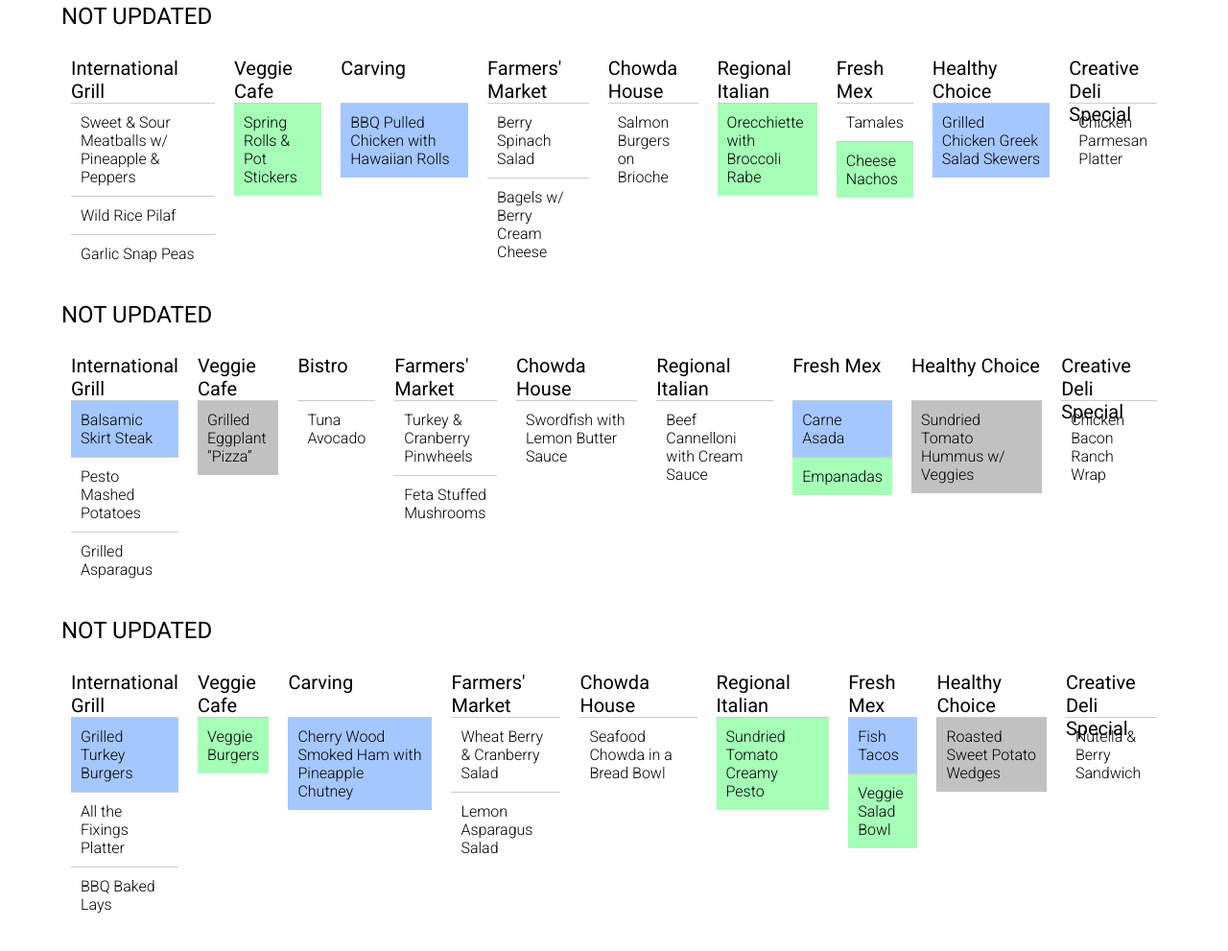
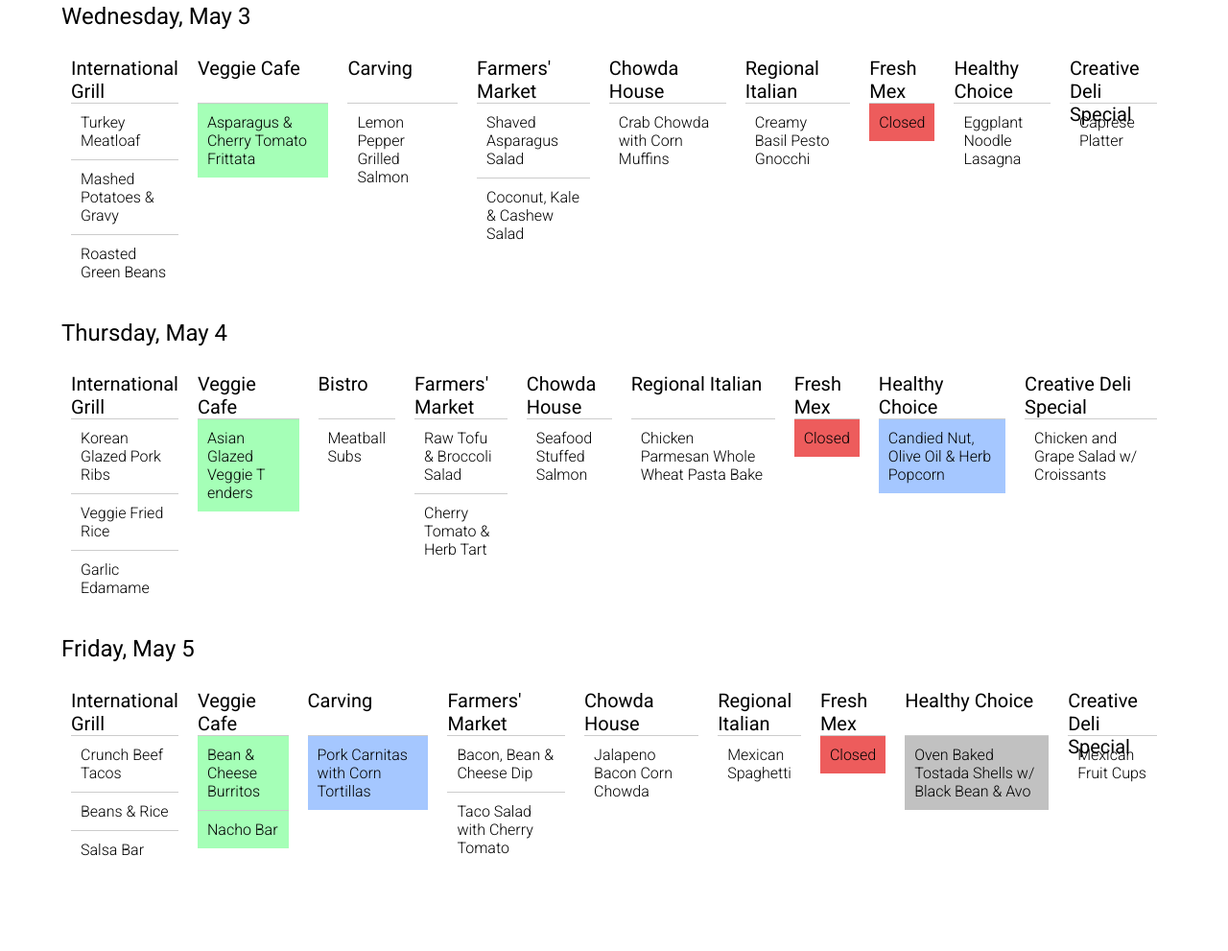
Before and after one commit to HarkerDev/harker-lunch, a plain HTML site: page index.html in a window 1280 px wide. Shown: the part 761-1752 px from the top of the page at 96% size. After the commit the page ends 1708 px from the top, so only its background shows below. Drawn offline with Linux system fonts and the light colour scheme.

Commit message:
Update menu for next week, and color code closed stations

```diff
--- a/index.html
+++ b/index.html
@@ -42,7 +42,7 @@
 
       <div class="food_station">
         <h3 class = "place">Carving</h3>
-        <div class="course">Closed</div>
+        <div class="course closed">Closed</div>
       </div>
 
       <div class="food_station">
@@ -54,7 +54,7 @@
 
       <div class="food_station">
         <h3 class = "place">Chowda House</h3>
-        <div class="course">Closed</div>
+        <div class="course closed">Closed</div>
       </div>
 
       <div class="food_station">
@@ -64,7 +64,7 @@
 
       <div class="food_station">
         <h3 class = "place">Fresh Mex</h3>
-        <div class="course">Closed</div>
+        <div class="course closed">Closed</div>
       </div>
 
       <div class="food_station">
@@ -119,7 +119,7 @@
 
       <div class="food_station">
         <h3 class = "place">Fresh Mex</h3>
-        <div class="course">Closed</div>
+        <div class="course closed">Closed</div>
       </div>
 
       <div class="food_station">
@@ -136,168 +136,166 @@
   </div>
 
   <div id="wednesday">
-    <h2>NOT UPDATED</h2>
+    <h2>Wednesday, May 3</h2>
     <div class="day">
 
       <div class="food_station">
         <h3 class = "place">International Grill</h3>
-        <div class="course">Sweet & Sour Meatballs w/ Pineapple & Peppers</div>
-        <div class="course">Wild Rice Pilaf</div>
-        <div class="course">Garlic Snap Peas</div>
+        <div class="course">Turkey Meatloaf</div>
+        <div class="course">Mashed Potatoes & Gravy</div>
+        <div class="course">Roasted Green Beans</div>
       </div>
 
       <div class="food_station">
         <h3 class = "place">Veggie Cafe</h3>
-        <div class="course veggie">Spring Rolls & Pot Stickers</div>
+        <div class="course veggie">Asparagus & Cherry Tomato Frittata</div>
       </div>
 
       <div class="food_station">
         <h3 class = "place">Carving</h3>
-        <div class="course gf">BBQ Pulled Chicken with Hawaiian Rolls</div>
+        <div class="course">Lemon Pepper Grilled Salmon</div>
       </div>
 
       <div class="food_station">
         <h3 class = "place">Farmers' Market</h3>
-        <div class="course">Berry Spinach Salad</div>
-        <div class="course">Bagels w/ Berry Cream Cheese</div>
+        <div class="course">Shaved Asparagus Salad</div>
+        <div class="course">Coconut, Kale & Cashew Salad</div>
       </div>
 
       <div class="food_station">
         <h3 class = "place">Chowda House</h3>
-        <div class="course">Salmon Burgers on Brioche</div>
+        <div class="course">Crab Chowda with Corn Muffins</div>
       </div>
 
       <div class="food_station">
         <h3 class = "place">Regional Italian</h3>
-        <div class="course veggie">Orecchiette with Broccoli Rabe</div>
+        <div class="course">Creamy Basil Pesto Gnocchi</div>
       </div>
 
       <div class="food_station">
         <h3 class = "place">Fresh Mex</h3>
-        <div class="course">Tamales</div>
-        <div class="course veggie">Cheese Nachos</div>
+        <div class="course closed">Closed</div>
       </div>
 
       <div class="food_station">
         <h3 class = "place">Healthy Choice</h3>
-        <div class="course gf">Grilled Chicken Greek Salad Skewers</div>
+        <div class="course">Eggplant Noodle Lasagna</div>
       </div>
 
       <div class="food_station">
         <h3 class = "place">Creative Deli Special</h3>
-        <div class="course">Chicken Parmesan Platter</div>
+        <div class="course">Caprese Platter</div>
       </div>
 
     </div>
   </div>
 
   <div id="thursday">
-    <h2>NOT UPDATED</h2>
+    <h2>Thursday, May 4</h2>
      <div class="day">
 
       <div class="food_station">
         <h3 class = "place">International Grill</h3>
-        <div class="course gf">Balsamic Skirt Steak</div>
-        <div class="course">Pesto Mashed Potatoes</div>
-        <div class="course">Grilled Asparagus</div>
+        <div class="course">Korean Glazed Pork Ribs</div>
+        <div class="course">Veggie Fried Rice</div>
+        <div class="course">Garlic Edamame</div>
       </div>
 
       <div class="food_station">
         <h3 class = "place">Veggie Cafe</h3>
-        <div class="course veggie_gf">Grilled Eggplant “Pizza”</div>
+        <div class="course veggie">Asian Glazed Veggie T enders</div>
       </div>
 
       <div class="food_station">
         <h3 class = "place">Bistro</h3>
-        <div class="course">Tuna Avocado</div>
+        <div class="course">Meatball Subs</div>
       </div>
 
       <div class="food_station">
         <h3 class = "place">Farmers' Market</h3>
-        <div class="course">Turkey & Cranberry Pinwheels</div>
-        <div class="course">Feta Stuffed Mushrooms</div>
+        <div class="course">Raw Tofu & Broccoli Salad</div>
+        <div class="course">Cherry Tomato & Herb Tart</div>
       </div>
 
       <div class="food_station">
         <h3 class = "place">Chowda House</h3>
-        <div class="course">Swordfish with Lemon Butter Sauce</div>
+        <div class="course">Seafood Stuffed Salmon</div>
       </div>
 
       <div class="food_station">
         <h3 class = "place">Regional Italian</h3>
-        <div class="course">Beef Cannelloni with Cream Sauce</div>
+        <div class="course">Chicken Parmesan Whole Wheat Pasta Bake</div>
       </div>
 
       <div class="food_station">
         <h3 class = "place">Fresh Mex</h3>
-        <div class="course gf">Carne Asada</div>
-        <div class="course veggie">Empanadas</div>
+        <div class="course closed">Closed</div>
       </div>
 
       <div class="food_station">
         <h3 class = "place">Healthy Choice</h3>
-        <div class="course veggie_gf">Sundried Tomato Hummus w/ Veggies</div>
+        <div class="course gf">Candied Nut, Olive Oil & Herb Popcorn</div>
       </div>
 
       <div class="food_station">
         <h3 class = "place">Creative Deli Special</h3>
-        <div class="course">Chicken Bacon Ranch Wrap</div>
+        <div class="course">Chicken and Grape Salad w/ Croissants</div>
       </div>
 
     </div>
   </div>
 
   <div id="friday">
-    <h2>NOT UPDATED</h2>
+    <h2>Friday, May 5</h2>
   <div class="day">
 
       <div class="food_station">
         <h3 class = "place">International Grill</h3>
-        <div class="course gf">Grilled Turkey Burgers</div>
-        <div class="course">All the Fixings Platter</div>
-        <div class="course">BBQ Baked Lays</div>
+        <div class="course">Crunch Beef Tacos</div>
+        <div class="course">Beans & Rice</div>
+        <div class="course">Salsa Bar</div>
       </div>
 
       <div class="food_station">
         <h3 class = "place">Veggie Cafe</h3>
-        <div class="course veggie">Veggie Burgers</div>
+        <div class="course veggie">Bean & Cheese Burritos</div>
+        <div class="course veggie">Nacho Bar</div>
       </div>
 
       <div class="food_station">
         <h3 class = "place">Carving</h3>
-        <div class="course gf">Cherry Wood Smoked Ham with Pineapple Chutney</div>
+        <div class="course gf">Pork Carnitas with Corn Tortillas</div>
       </div>
 
       <div class="food_station">
         <h3 class = "place">Farmers' Market</h3>
-        <div class="course">Wheat Berry & Cranberry Salad</div>
-        <div class="course">Lemon Asparagus Salad</div>
+        <div class="course">Bacon, Bean & Cheese Dip</div>
+        <div class="course">Taco Salad with Cherry Tomato</div>
       </div>
 
       <div class="food_station">
         <h3 class = "place">Chowda House</h3>
-        <div class="course">Seafood Chowda in a Bread Bowl</div>
+        <div class="course">Jalapeno Bacon Corn Chowda</div>
       </div>
 
       <div class="food_station">
         <h3 class = "place">Regional Italian</h3>
-        <div class="course veggie">Sundried Tomato Creamy Pesto</div>
+        <div class="course">Mexican Spaghetti</div>
       </div>
 
       <div class="food_station">
         <h3 class = "place">Fresh Mex</h3>
-        <div class="course gf">Fish Tacos</div>
-        <div class="course veggie">Veggie Salad Bowl</div>
+        <div class="course closed">Closed</div>
       </div>
 
       <div class="food_station">
         <h3 class = "place">Healthy Choice</h3>
-        <div class="course veggie_gf">Roasted Sweet Potato Wedges</div>
+        <div class="course veggie_gf">Oven Baked Tostada Shells w/ Black Bean & Avo</div>
       </div>
 
       <div class="food_station">
         <h3 class = "place">Creative Deli Special</h3>
-        <div class="course">Nutella & Berry Sandwich</div>
+        <div class="course">Mexican Fruit Cups</div>
       </div>
 
     </div>
--- a/main.css
+++ b/main.css
@@ -54,6 +54,10 @@ a {
   background-color: #c1c1c1;
 }
 
+.closed {
+    background-color: #ed5c5c;
+}
+
 /*RESPONSIVE DESIGN*/
 @media screen and (min-width: 1046px) {
 
```
